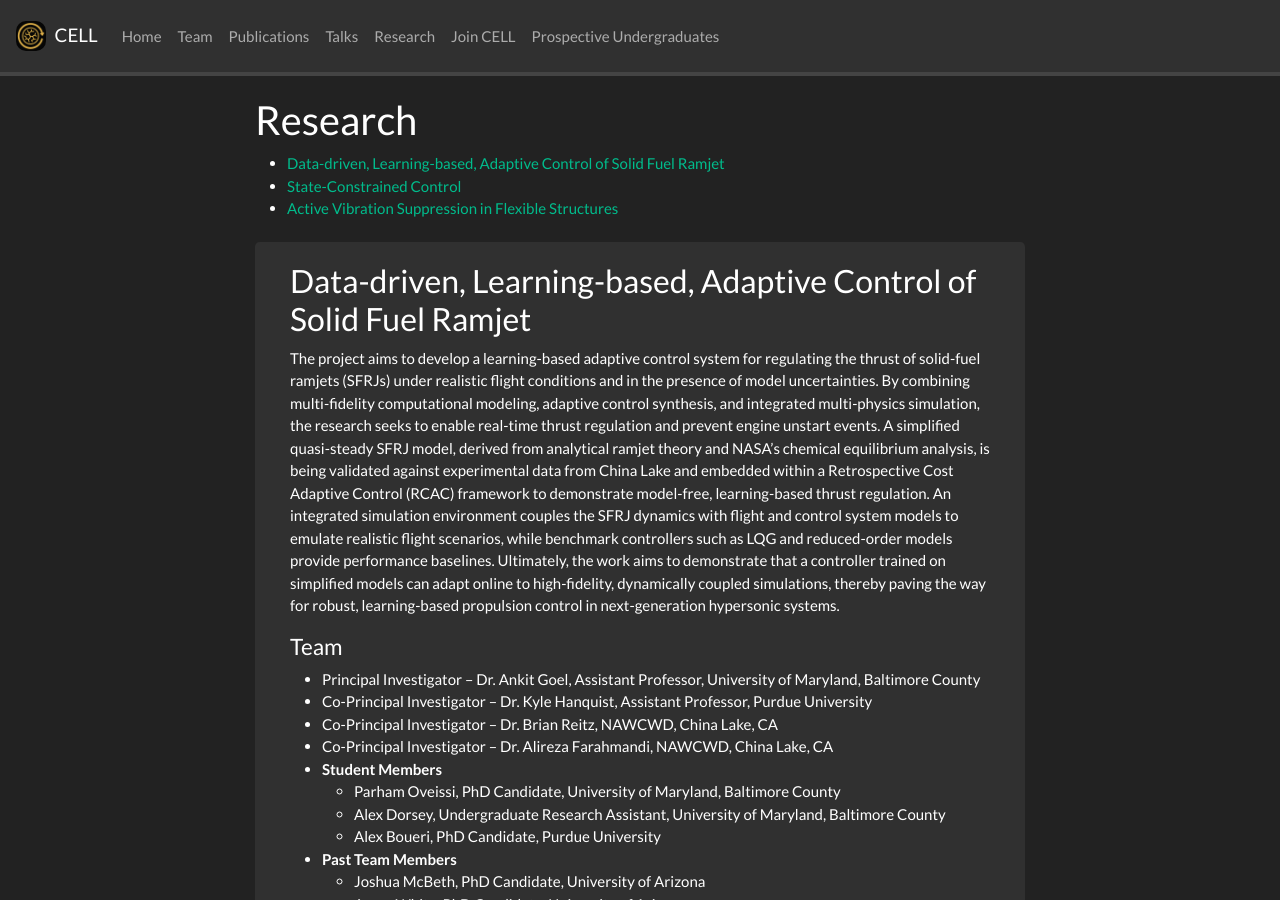
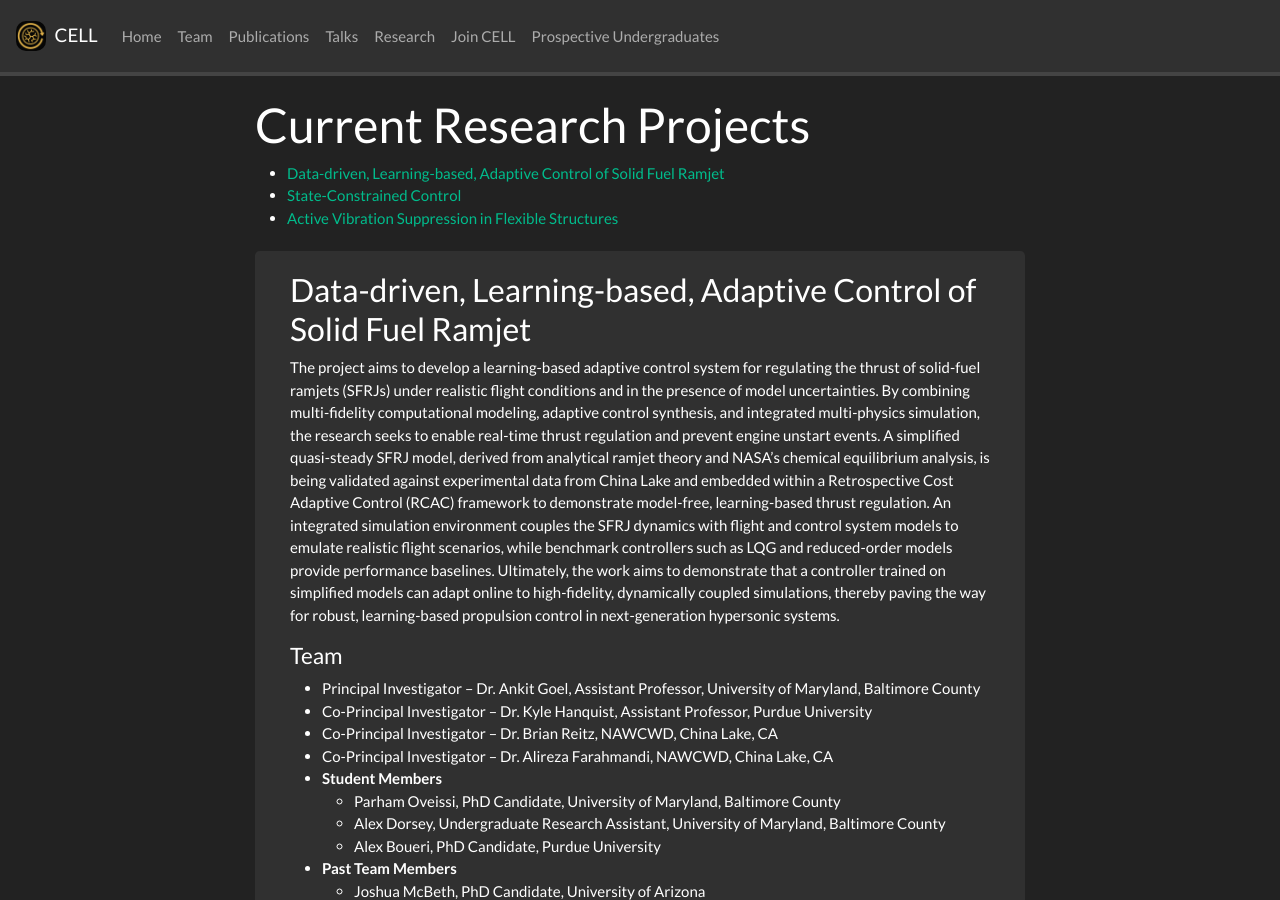
Before and after one commit to estimation-control-learning-laboratory/estimation-control-learning-laboratory.github.io, a Jekyll site: the page built from _pages/research.md, in a window 1280 px wide and 900 px high. Built offline with Jekyll 4.4.1, drawn with Linux system fonts in a browser that asks for light colours; nearby versions of some CDN libraries; a style sheet for code colours, icons or effects is not loaded.

Commit message:
Update research.md

```diff
--- a/_pages/research.md
+++ b/_pages/research.md
@@ -30,7 +30,7 @@ iframe {
 }
 </style>
 
-## Research
+# Current Research Projects
 
 <!-- ### Projects -->
 
```
